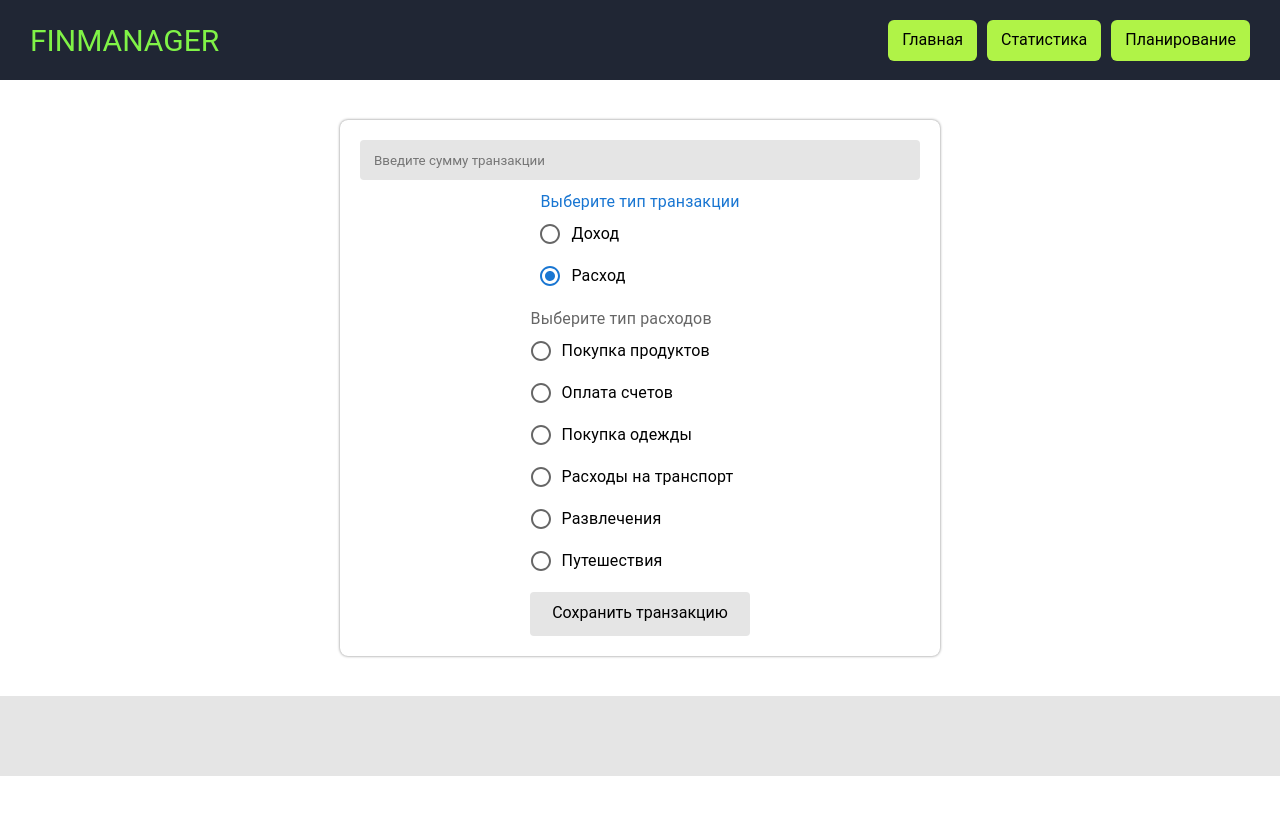
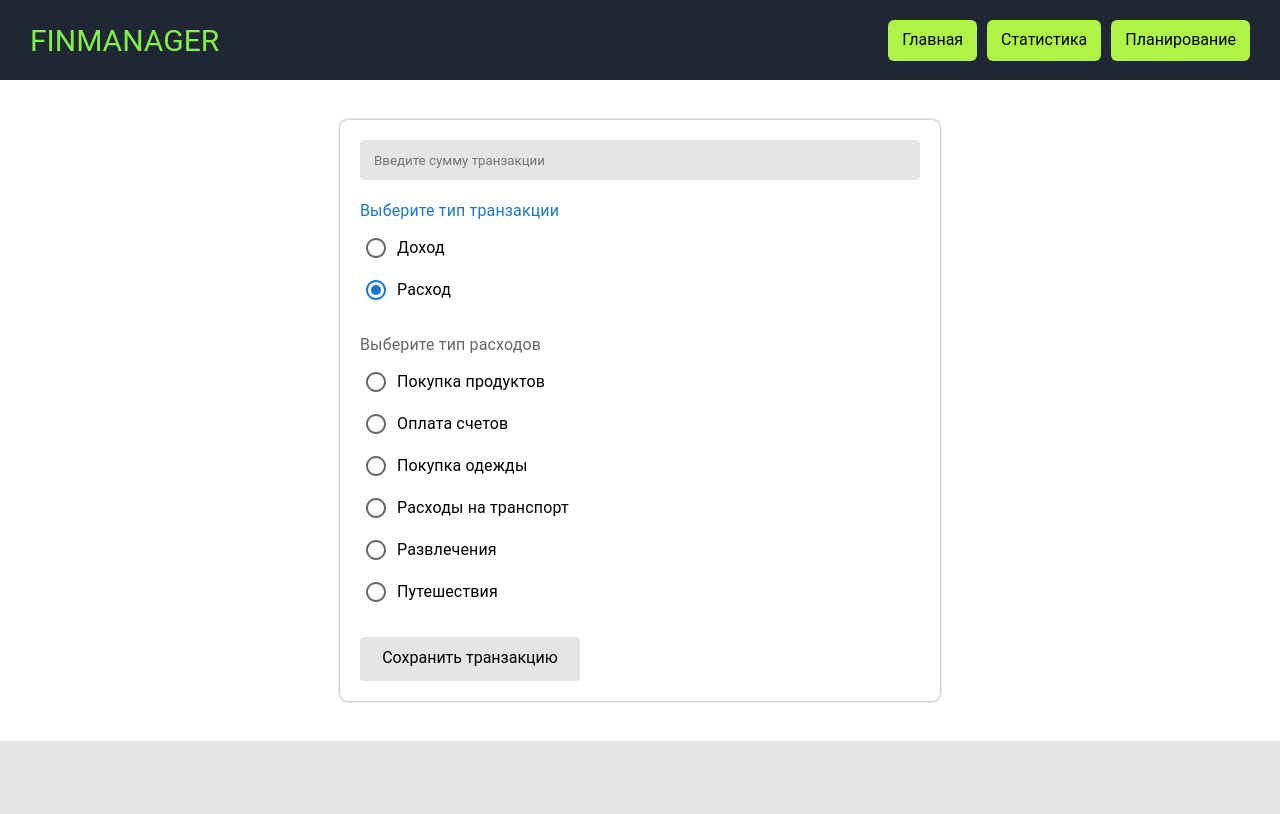
Before and after one commit to karlbelousov/finmanager, a React (Create React App) app: page / in a window 1280 px wide. Both pictures are taken after a click on the label "Расход". Shown: the top 814 px of the page. Built offline with nearby package versions, Linux system fonts and the light colour scheme.

Commit message:
добавил небольшие стили

```diff
--- a/src/components/pages/Main.tsx
+++ b/src/components/pages/Main.tsx
@@ -55,13 +55,14 @@ export const Main = () => {
   return (
     <>
       <Header />
-      <FormContainer>
+      <FormContainer style={{alignItems: 'flex-start'}}>
         <InputComponent placeholder='Введите сумму транзакции' action={setValue} inputValue={value} />
-        <FormControl>
+        <FormControl style={{marginTop: '9px', marginBottom: '12px'}}>
           <FormLabel id="demo-controlled-radio-buttons-group">Выберите тип транзакции</FormLabel>
           <RadioGroup
             aria-labelledby="demo-controlled-radio-buttons-group"
             name="controlled-radio-buttons-group"
+            style={{marginTop: '5px', marginLeft: '6px'}}
             value={type}
             onChange={handleChange}
           >
@@ -71,11 +72,12 @@ export const Main = () => {
         </FormControl>
         {type === 'доход' && <InputComponent placeholder='Введите комментарий' action={setComment} inputValue={comment} />}
         {type === 'расход' && (
-          <FormControl>
+          <FormControl style={{marginTop: '0px', marginBottom: '14px'}}>
             <FormLabel id="demo-controlled-radio-buttons-group">Выберите тип расходов</FormLabel>
             <RadioGroup
               aria-labelledby="demo-controlled-radio-buttons-group"
               name="controlled-radio-buttons-group"
+              style={{marginTop: '5px', marginLeft: '6px'}}
               value={comment}
               onChange={handleChangeComment}
             >
```
